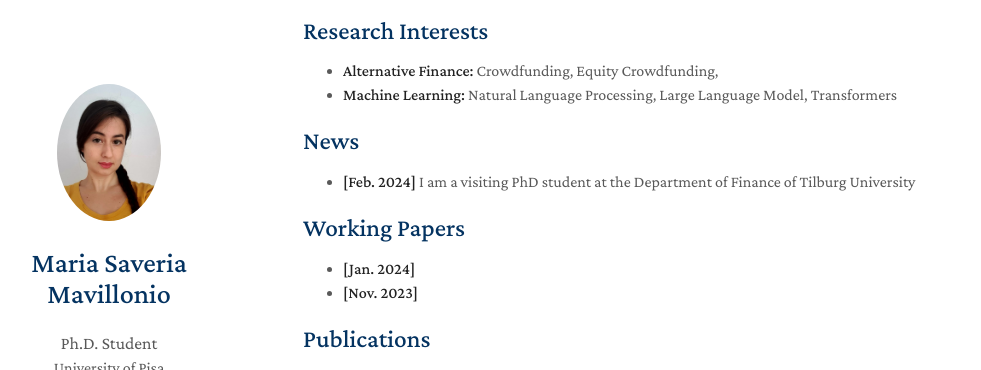
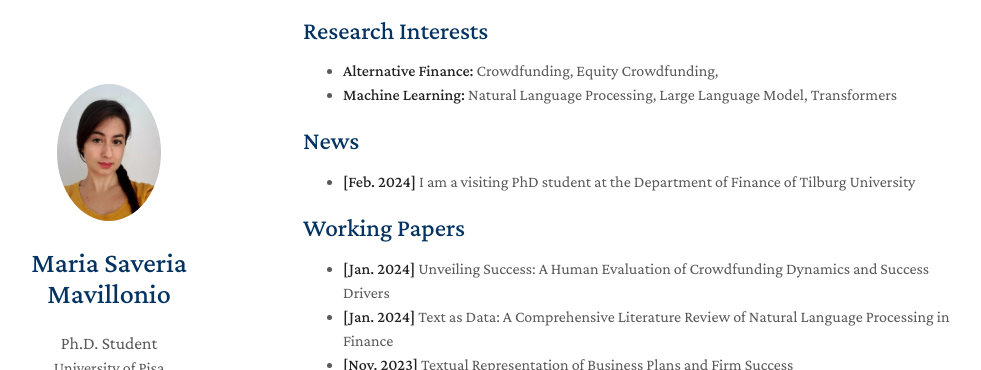
Before and after one commit to marisamavillonio/marisamavillonio.github.io, a Jekyll site: the page built from index.md, in a window 1280 px wide and 900 px high, scrolled down 344 px, cut to the strip 0-370 px from the top of the window. Shown: the whole strip, without its empty margins (167-1148 px from the left). Built offline with Jekyll 4.4.1, drawn with Linux system fonts in a browser that asks for light colours; nearby versions of some CDN libraries; a style sheet for code colours, icons or effects is not loaded; our own code applies the rules of GitHub Pages for plain Markdown files.

Commit message:
working papers

```diff
--- a/index.md
+++ b/index.md
@@ -25,9 +25,9 @@ Afterwards I won a fellowship at the Sant’ Anna School of Advanced Studies, Pi
 
 
 ## Working Papers
-
-- **[Jan. 2024]**
-- **[Nov. 2023]**
+- **[Jan. 2024]** Unveiling Success: A Human Evaluation of Crowdfunding Dynamics and Success Drivers
+- **[Jan. 2024]** Text as Data: A Comprehensive Literature Review of Natural Language Processing in Finance
+- **[Nov. 2023]** Textual Representation of Business Plans and Firm Success
 
 {% include_relative _includes/publications.md %}
 
```
